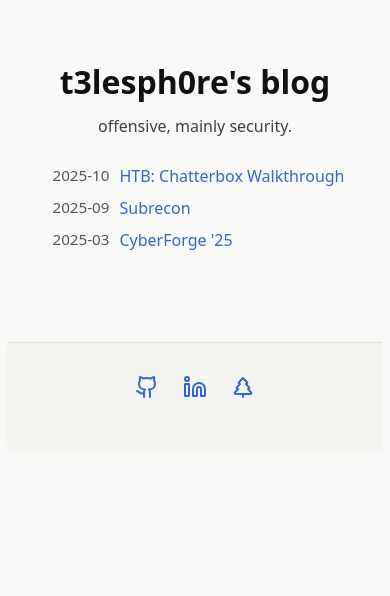
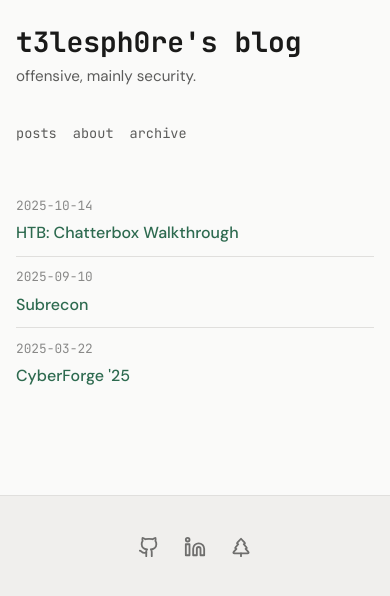
Before and after one commit to t3lesph0re/t3lesph0re.github.io, a Jekyll site: the page built from index.html, in a window 390 px wide. Shown: the top 596 px of the page. Built offline with Jekyll 4.4.1, drawn with Linux system fonts in a browser that asks for light colours.

Commit message:
redesign: modern minimal theme
Co-Authored-By: Claude Opus 4.6 <noreply@anthropic.com>

```diff
--- a/_config.yml
+++ b/_config.yml
@@ -4,10 +4,9 @@ url: "https://t3lesph0re.github.io"
 baseurl: ""
 lang: "en"
 
-plugins:
-  - jekyll-remote-theme
+markdown: kramdown
+kramdown:
+  syntax_highlighter: rouge
 
-sass:
-  style: compressed
-
-remote_theme: riggraz/no-style-please
+rouge:
+  style: base16.dark
--- a/_layouts/default.html
+++ b/_layouts/default.html
@@ -1,25 +1,13 @@
----
----
 <!doctype html>
 <html lang="{{ site.lang | default: 'en' }}">
   <head>
     <meta charset="utf-8">
     <meta name="viewport" content="width=device-width, initial-scale=1">
-
     <title>{{ page.title | default: site.title }}</title>
-
-    <!-- Favicon / icons -->
     <link rel="icon" href="{{ '/favicon.ico' | relative_url }}" sizes="any">
     <link rel="icon" type="image/png" href="{{ '/favicon.ico' | relative_url }}">
     <link rel="apple-touch-icon" href="{{ '/favicon.ico' | relative_url }}">
-
-    <!-- Your CSS -->
     <link rel="stylesheet" href="{{ '/assets/css/custom.css' | relative_url }}">
-
-    <!-- Quick background fallback to soft white -->
-    <style>
-      body { background: #f9f9f8; color: #111; }
-    </style>
   </head>
   <body>
     <main class="page-content" aria-label="Content">
@@ -27,16 +15,14 @@
     </main>
     <footer class="site-footer">
       <div class="footer-icons">
-    <a href="https://github.com/t3lesph0re" target="_blank" aria-label="GitHub">
-      <svg xmlns="http://www.w3.org/2000/svg" width="24" height="24" viewBox="0 0 24 24" fill="none" stroke="currentColor" stroke-width="2" stroke-linecap="round" stroke-linejoin="round" class="lucide lucide-github-icon lucide-github"><path d="M15 22v-4a4.8 4.8 0 0 0-1-3.5c3 0 6-2 6-5.5.08-1.25-.27-2.48-1-3.5.28-1.15.28-2.35 0-3.5 0 0-1 0-3 1.5-2.64-.5-5.36-.5-8 0C6 2 5 2 5 2c-.3 1.15-.3 2.35 0 3.5A5.403 5.403 0 0 0 4 9c0 3.5 3 5.5 6 5.5-.39.49-.68 1.05-.85 1.65-.17.6-.22 1.23-.15 1.85v4"/><path d="M9 18c-4.51 2-5-2-7-2"/></svg>
+        <a href="https://github.com/t3lesph0re" target="_blank" rel="noopener" aria-label="GitHub">
+          <svg xmlns="http://www.w3.org/2000/svg" width="24" height="24" viewBox="0 0 24 24" fill="none" stroke="currentColor" stroke-width="2" stroke-linecap="round" stroke-linejoin="round"><path d="M15 22v-4a4.8 4.8 0 0 0-1-3.5c3 0 6-2 6-5.5.08-1.25-.27-2.48-1-3.5.28-1.15.28-2.35 0-3.5 0 0-1 0-3 1.5-2.64-.5-5.36-.5-8 0C6 2 5 2 5 2c-.3 1.15-.3 2.35 0 3.5A5.403 5.403 0 0 0 4 9c0 3.5 3 5.5 6 5.5-.39.49-.68 1.05-.85 1.65-.17.6-.22 1.23-.15 1.85v4"/><path d="M9 18c-4.51 2-5-2-7-2"/></svg>
         </a>
-
-    <a href="https://www.linkedin.com/in/sebastien-arseneault/" target="_blank" aria-label="LinkedIn">
-      <svg xmlns="http://www.w3.org/2000/svg" width="24" height="24" viewBox="0 0 24 24" fill="none" stroke="currentColor" stroke-width="2" stroke-linecap="round" stroke-linejoin="round" class="lucide lucide-linkedin-icon lucide-linkedin"><path d="M16 8a6 6 0 0 1 6 6v7h-4v-7a2 2 0 0 0-2-2 2 2 0 0 0-2 2v7h-4v-7a6 6 0 0 1 6-6z"/><rect width="4" height="12" x="2" y="9"/><circle cx="4" cy="4" r="2"/></svg>
+        <a href="https://www.linkedin.com/in/sebastien-arseneault/" target="_blank" rel="noopener" aria-label="LinkedIn">
+          <svg xmlns="http://www.w3.org/2000/svg" width="24" height="24" viewBox="0 0 24 24" fill="none" stroke="currentColor" stroke-width="2" stroke-linecap="round" stroke-linejoin="round"><path d="M16 8a6 6 0 0 1 6 6v7h-4v-7a2 2 0 0 0-2-2 2 2 0 0 0-2 2v7h-4v-7a6 6 0 0 1 6-6z"/><rect width="4" height="12" x="2" y="9"/><circle cx="4" cy="4" r="2"/></svg>
         </a>
-
-    <a href="https://deepwoodssec.com" target="_blank" aria-label="Deep Woods Security">
-      <svg xmlns="http://www.w3.org/2000/svg" width="24" height="24" viewBox="0 0 24 24" fill="none" stroke="currentColor" stroke-width="2" stroke-linecap="round" stroke-linejoin="round" class="lucide lucide-tree-pine-icon lucide-tree-pine"><path d="m17 14 3 3.3a1 1 0 0 1-.7 1.7H4.7a1 1 0 0 1-.7-1.7L7 14h-.3a1 1 0 0 1-.7-1.7L9 9h-.2A1 1 0 0 1 8 7.3L12 3l4 4.3a1 1 0 0 1-.8 1.7H15l3 3.3a1 1 0 0 1-.7 1.7H17Z"/><path d="M12 22v-3"/></svg>
+        <a href="https://deepwoodssec.com" target="_blank" rel="noopener" aria-label="Deep Woods Security">
+          <svg xmlns="http://www.w3.org/2000/svg" width="24" height="24" viewBox="0 0 24 24" fill="none" stroke="currentColor" stroke-width="2" stroke-linecap="round" stroke-linejoin="round"><path d="m17 14 3 3.3a1 1 0 0 1-.7 1.7H4.7a1 1 0 0 1-.7-1.7L7 14h-.3a1 1 0 0 1-.7-1.7L9 9h-.2A1 1 0 0 1 8 7.3L12 3l4 4.3a1 1 0 0 1-.8 1.7H15l3 3.3a1 1 0 0 1-.7 1.7H17Z"/><path d="M12 22v-3"/></svg>
         </a>
       </div>
     </footer>
--- a/_layouts/post.html
+++ b/_layouts/post.html
@@ -3,11 +3,12 @@ layout: default
 ---
 <div class="post">
   <nav class="post-nav">
-    <a class="back-home" href="{{ '/' | relative_url }}">← Back to Home</a>
+    <a href="{{ '/' | relative_url }}">&larr; back</a>
   </nav>
 
   <article>
-    <h1>{{ page.title }}</h1>
+    <h1 class="post-title">{{ page.title }}</h1>
+    <span class="post-date-detail">{{ page.date | date: "%B %d, %Y" }}</span>
     {{ content }}
   </article>
 </div>
--- a/assets/css/custom.css
+++ b/assets/css/custom.css
@@ -1,173 +1,313 @@
-/* Force global accent and visited colors used by no-style-please */
+/* ===== Fonts ===== */
+@import url('https://fonts.googleapis.com/css2?family=DM+Sans:ital,wght@0,400;0,500;0,700;1,400&family=JetBrains+Mono:wght@400;500;700&display=swap');
+
+/* ===== Variables ===== */
 :root {
-  --accent: #3366cc !important;
-  --accent-visited: #285a9e !important;
-  --text-color: #111 !important;
-  --bg: #f9f9f8 !important;
+  --bg: #fafaf9;
+  --text: #1a1a19;
+  --accent: #2d6a4f;
+  --surface: #f0efed;
+  --border: #e0dfdd;
+  --code-bg: #1e1e1e;
+  --code-text: #d4d4d4;
+  --max-width: 680px;
 }
 
-/* ===== Base ===== */
-body{
-  background:#f9f9f8;      /* soft off-white */
-  color:#111;
-  font-family:system-ui,-apple-system,"Segoe UI",Roboto,Ubuntu,Cantarell,"Helvetica Neue",Arial,sans-serif;
-  line-height:1.65;
-  -webkit-font-smoothing:antialiased;
-  text-rendering:optimizeLegibility;
-}
-@media (prefers-color-scheme:dark){
-  body{background:#0e0e0e;color:#ddd}
+/* ===== Reset & Base ===== */
+*, *::before, *::after { box-sizing: border-box; }
+
+body {
+  margin: 0;
+  padding: 0;
+  background: var(--bg);
+  color: var(--text);
+  font-family: 'DM Sans', system-ui, -apple-system, sans-serif;
+  font-size: 1rem;
+  line-height: 1.7;
+  -webkit-font-smoothing: antialiased;
+  text-rendering: optimizeLegibility;
 }
 
-/* Links (kill orange) */
-a,.post a,.page a,.postList a,.wrap a{
-  color:#3366cc !important;              /* soft blue */
-  text-decoration:none;
-  transition:color .2s ease;
+/* ===== Selection ===== */
+::selection {
+  background: #2d6a4f;
+  color: #fff;
 }
-a:hover,.post a:hover,.page a:hover,.postList a:hover,.wrap a:hover{
-  color:#1a4f8a !important;
-  text-decoration:underline;
-}
-a:visited,.post a:visited,.page a:visited,.postList a:visited,.wrap a:visited{
-  color:#285a9e !important;
+::-moz-selection {
+  background: #2d6a4f;
+  color: #fff;
 }
 
 /* ===== Layout ===== */
-.wrap{max-width:720px;margin:0 auto;padding:1rem}
-.page,.post{max-width:720px;margin:0 auto;padding:0 1rem}   /* no boxed card */
-
-/* Home header */
-.site-header{text-align:center;margin:2rem 0 1.25rem}
-.site-header h1{margin:0 0 .25rem}
-.site-tagline{margin:0;opacity:.8}
-
-/* Home post list (date + title) */
-.postList{list-style:none;padding:0;margin:1.5rem auto;width:fit-content}
-.postList li{display:flex;gap:16px;margin:.35rem 0}
-.postList li span{width:80px;text-align:right;flex-shrink:0;opacity:.7}
-@media (max-width:480px){
-  .postList li{gap:10px}
-  .postList li span{width:64px;font-size:.95rem}
+.page-content {
+  max-width: var(--max-width);
+  margin: 0 auto;
+  padding: 2rem 1.5rem 3rem;
 }
 
-/* Images */
-.post img,.page img,figure img{
-  max-width:100%;height:auto;display:block;margin:1rem auto
+/* ===== Links ===== */
+a {
+  color: var(--accent);
+  text-decoration: none;
+  transition: color 0.2s ease;
 }
-figure{margin:1.25rem auto;text-align:center}
-figcaption{font-size:.9rem;opacity:.75;margin-top:.25rem}
+a:hover {
+  color: #1b4332;
+  text-decoration: underline;
+}
 
-/* Meta cleanup (hide raw timestamps some layouts emit) */
-time,.post-meta{display:none !important}
+/* ===== Typography — Mono Headers ===== */
+h1, h2, h3, h4, h5, h6 {
+  font-family: 'JetBrains Mono', monospace;
+  color: var(--text);
+  line-height: 1.3;
+  margin-top: 2rem;
+  margin-bottom: 0.75rem;
+}
+h1 { font-size: 1.75rem; font-weight: 700; }
+h2 { font-size: 1.35rem; font-weight: 600; }
+h3 { font-size: 1.1rem; font-weight: 500; }
 
-/* Back-to-home link (requires _layouts/post.html nav) */
-.post-nav{margin:.25rem 0 1.25rem}
-.post-nav a{opacity:.9}
-.post-nav a:hover{opacity:1;text-decoration:underline}
+/* ===== Site Header ===== */
+.site-header {
+  margin-bottom: 2rem;
+}
+.site-header h1 {
+  margin: 0 0 0.25rem;
+  font-size: 1.75rem;
+}
+.site-tagline {
+  margin: 0;
+  opacity: 0.7;
+  font-size: 0.95rem;
+}
 
-/* ===== One-padding code blocks (final) ===== */
+/* ===== Site Nav ===== */
+.site-nav {
+  display: flex;
+  gap: 1.5rem;
+  margin-bottom: 2.5rem;
+  font-family: 'JetBrains Mono', monospace;
+  font-size: 0.85rem;
+}
+.site-nav a {
+  color: var(--text);
+  opacity: 0.7;
+  transition: opacity 0.2s ease, color 0.2s ease;
+}
+.site-nav a:hover {
+  opacity: 1;
+  color: var(--accent);
+  text-decoration: none;
+}
 
-/* Outer wrapper: ONLY border/bg here */
+/* ===== Post List ===== */
+.post-list {
+  list-style: none;
+  padding: 0;
+  margin: 0;
+}
+.post-list li {
+  display: flex;
+  align-items: baseline;
+  gap: 1rem;
+  padding: 0.6rem 0;
+  border-bottom: 1px solid var(--border);
+}
+.post-list li:last-child {
+  border-bottom: none;
+}
+.post-list .post-date {
+  font-family: 'JetBrains Mono', monospace;
+  font-size: 0.8rem;
+  color: var(--text);
+  opacity: 0.5;
+  flex-shrink: 0;
+  width: 7rem;
+}
+.post-list .post-link {
+  font-weight: 500;
+}
+
+/* ===== Post Page ===== */
+.post {
+  animation: fadeIn 0.4s ease-out;
+}
+@keyframes fadeIn {
+  from { opacity: 0; transform: translateY(8px); }
+  to   { opacity: 1; transform: translateY(0); }
+}
+
+.post-nav {
+  margin: 0 0 1.5rem;
+}
+.post-nav a {
+  font-family: 'JetBrains Mono', monospace;
+  font-size: 0.85rem;
+  opacity: 0.7;
+}
+.post-nav a:hover {
+  opacity: 1;
+  text-decoration: none;
+}
+
+.post-title {
+  margin: 0 0 0.25rem;
+}
+.post-date-detail {
+  font-family: 'JetBrains Mono', monospace;
+  font-size: 0.85rem;
+  color: var(--text);
+  opacity: 0.5;
+  display: block;
+  padding-bottom: 1.25rem;
+  margin-bottom: 2rem;
+  border-bottom: 1px solid var(--border);
+}
+
+.post article {
+  line-height: 1.75;
+}
+
+/* ===== Page Layout ===== */
+.page-nav {
+  margin: 0 0 1.5rem;
+}
+.page-nav a {
+  font-family: 'JetBrains Mono', monospace;
+  font-size: 0.85rem;
+  opacity: 0.7;
+}
+.page-nav a:hover {
+  opacity: 1;
+  text-decoration: none;
+}
+.page-title {
+  margin-top: 0;
+  margin-bottom: 1.5rem;
+}
+
+/* ===== Images ===== */
+img {
+  max-width: 100%;
+  height: auto;
+  display: block;
+  margin: 1.5rem auto;
+  border-radius: 4px;
+}
+figure {
+  margin: 1.5rem auto;
+  text-align: center;
+}
+figcaption {
+  font-size: 0.85rem;
+  opacity: 0.6;
+  margin-top: 0.5rem;
+}
+
+/* ===== Code Blocks (Dark — VS Code Dark+) ===== */
 .highlighter-rouge,
 figure.highlight,
-.highlight {
-  background: #f6f8fa !important;
-  color: #24292f !important;
-  border: 1px solid #d0d7de !important;
-  border-radius: 4px !important;
-  margin: 0.5rem 0 !important;
-  padding: 0 !important;
-  box-shadow: none !important;
+div.highlight {
+  background: var(--code-bg);
+  color: var(--code-text);
+  border-radius: 8px;
+  margin: 1.25rem 0;
+  padding: 0;
+  overflow: hidden;
 }
 
-/* Kill all inner borders/padding/shadows */
-.highlighter-rouge * ,
-figure.highlight * ,
-.highlight * {
-  border: 0 !important;
-  outline: 0 !important;
-  box-shadow: none !important;
-  margin: 0 !important;
-  padding: 0 !important;
-  background: transparent !important;
-}
-
-/* The ONLY padding lives on <pre> */
-.highlight > pre,
-figure.highlight > pre,
 pre {
   display: block;
   width: 100%;
   box-sizing: border-box;
-  padding: 8px 12px !important;
-  margin: 0 !important;
-  border: 0 !important;
-  background: transparent !important;
-  font: 0.95rem/1.5 'JetBrains Mono','Fira Code',ui-monospace,Menlo,Consolas,monospace;
-  white-space: pre !important;       /* no wrapping */
-  overflow-x: auto !important;       /* enable manual scroll */
+  padding: 1rem 1.25rem;
+  margin: 0;
+  background: var(--code-bg);
+  color: var(--code-text);
+  font: 0.85rem/1.6 'JetBrains Mono', monospace;
+  white-space: pre;
+  overflow-x: auto;
+  border-radius: 8px;
 }
 
-/* === Minimal macOS-style scrollbars for code === */
-pre::-webkit-scrollbar {
-  height: 6px;
-}
-pre::-webkit-scrollbar-track {
-  background: transparent;
-}
+/* Scrollbar — code blocks */
+pre::-webkit-scrollbar { height: 6px; }
+pre::-webkit-scrollbar-track { background: transparent; }
 pre::-webkit-scrollbar-thumb {
-  background: rgba(0, 0, 0, 0.2);
+  background: rgba(255,255,255,0.15);
   border-radius: 3px;
 }
-pre::-webkit-scrollbar-thumb:hover {
-  background: rgba(0, 0, 0, 0.35);
-}
-pre {
-  scrollbar-width: thin;
-  scrollbar-color: rgba(0,0,0,0.3) transparent;
+pre::-webkit-scrollbar-thumb:hover { background: rgba(255,255,255,0.25); }
+pre { scrollbar-width: thin; scrollbar-color: rgba(255,255,255,0.2) transparent; }
+
+/* Code inside pre — reset */
+pre code {
+  background: transparent;
+  border: none;
+  padding: 0;
+  color: inherit;
+  font-size: inherit;
+  border-radius: 0;
 }
 
-/* Inline code chips (short snippets in text) */
+/* Inline code */
 code {
-  background: #f2f4f6 !important;
-  color: #24292f !important;
-  border: 1px solid #e1e4e8 !important;
-  border-radius: 4px !important;
-  padding: 0.12rem 0.3rem !important;
-  font: 0.9rem 'JetBrains Mono','Fira Code',ui-monospace,Menlo,Consolas,monospace;
+  background: var(--surface);
+  color: var(--text);
+  border: 1px solid var(--border);
+  border-radius: 4px;
+  padding: 0.15rem 0.35rem;
+  font: 0.85rem 'JetBrains Mono', monospace;
 }
 
-/* Undo inline styling inside <pre> so blocks aren't “skinny chips” */
-pre code,
-.highlight pre code,
-figure.highlight pre code {
-  background: transparent !important;
-  border: 0 !important;
-  padding: 0 !important;
-  color: inherit !important;
-}
+/* ===== Syntax Highlighting — VS Code Dark+ ===== */
+.highlight .c,
+.highlight .c1,
+.highlight .cm { color: #6a9955; }          /* comments — green */
+.highlight .k,
+.highlight .kd,
+.highlight .kn,
+.highlight .kp,
+.highlight .kr,
+.highlight .kt { color: #569cd6; }          /* keywords — blue */
+.highlight .s,
+.highlight .s1,
+.highlight .s2,
+.highlight .sb,
+.highlight .sc,
+.highlight .sd,
+.highlight .se,
+.highlight .sh,
+.highlight .sx { color: #ce9178; }          /* strings — orange */
+.highlight .na { color: #9cdcfe; }           /* attribute names — light blue */
+.highlight .nb { color: #4ec9b0; }           /* builtins — teal */
+.highlight .nc,
+.highlight .nn { color: #4ec9b0; }           /* classes/namespaces — teal */
+.highlight .nf,
+.highlight .fm { color: #dcdcaa; }           /* functions — yellow */
+.highlight .no { color: #4fc1ff; }           /* constants — bright blue */
+.highlight .mi,
+.highlight .mf,
+.highlight .mh,
+.highlight .mo,
+.highlight .il { color: #b5cea8; }          /* numbers — light green */
+.highlight .o,
+.highlight .ow { color: #d4d4d4; }           /* operators */
+.highlight .p { color: #d4d4d4; }             /* punctuation */
+.highlight .gd { color: #f44747; }            /* diff deleted */
+.highlight .gi { color: #b5cea8; }            /* diff inserted */
+.highlight .ge { font-style: italic; }
+.highlight .gs { font-weight: bold; }
+.highlight .err { color: #f44747; }
 
-/* Slightly tighter spacing when a code block sits under a list item */
-li > .highlight,
-li > .highlighter-rouge { margin-top: 0.35rem !important; }
-
-/* Long one-liner fix: wrap instead of scroll */
-.wraplong pre {
-  white-space: pre-wrap;
-  word-break: break-word;
-  overflow-x: visible;
-}
-
-/* --- Footer styling (light-only) --- */
+/* ===== Footer ===== */
 .site-footer {
   text-align: center;
-  padding: 2rem 1rem;
-  background: #f3f3f0; /* slightly darker than page bg (#f9f9f8) */
-  border-top: 1px solid #e0e0e0;
-  color: #333;
-  margin-top: 3rem;
-  box-shadow: 0 -1px 4px rgba(0,0,0,0.04); /* subtle separation */
+  padding: 2.5rem 1rem;
+  background: var(--surface);
+  border-top: 1px solid var(--border);
+  margin-top: 4rem;
 }
 
 .footer-icons {
@@ -175,25 +315,50 @@ li > .highlighter-rouge { margin-top: 0.35rem !important; }
   justify-content: center;
   align-items: center;
   gap: 1.5rem;
-  margin-bottom: 0.8rem;
 }
 
 .footer-icons a {
-  color: #1a1a1a;
-  transition: color 0.2s ease, transform 0.2s ease;
+  color: var(--text);
+  opacity: 0.6;
+  transition: color 0.2s ease, transform 0.2s ease, opacity 0.2s ease;
+  display: inline-flex;
+}
+.footer-icons a:hover {
+  color: var(--accent);
+  opacity: 1;
+  transform: translateY(-2px);
+  text-decoration: none;
 }
 
-.footer-icons a:hover {
-  color: #265e33; /* Deep Woods green */
-  transform: scale(1.1);
+.footer-icons svg {
+  width: 22px;
+  height: 22px;
 }
 
-.icon {
-  width: 26px;
-  height: 26px;
+/* ===== Mobile ===== */
+@media (max-width: 600px) {
+  .page-content {
+    padding: 1.5rem 1rem 2rem;
+  }
+
+  h1 { font-size: 1.4rem; }
+  h2 { font-size: 1.15rem; }
+  h3 { font-size: 1rem; }
+
+  .post-list li {
+    flex-direction: column;
+    gap: 0.15rem;
+  }
+  .post-list .post-date {
+    width: auto;
+  }
+
+  .site-nav {
+    gap: 1rem;
+  }
+
+  pre {
+    padding: 0.75rem 1rem;
+    font-size: 0.8rem;
+  }
 }
-
-.footer-note {
-  font-size: 0.85rem;
-  opacity: 0.7;
-}
--- a/index.html
+++ b/index.html
@@ -3,7 +3,6 @@ layout: default
 title: Home
 ---
 
-<main class="wrap">
 <header class="site-header">
   <h1>{{ site.title }}</h1>
   {% if site.description %}
@@ -11,12 +10,17 @@ title: Home
   {% endif %}
 </header>
 
-  <ul class="postList">
+<nav class="site-nav">
+  <a href="{{ '/' | relative_url }}">posts</a>
+  <a href="{{ '/about' | relative_url }}">about</a>
+  <a href="{{ '/archive' | relative_url }}">archive</a>
+</nav>
+
+<ul class="post-list">
   {% for post in site.posts %}
     <li>
-        <span>{{ post.date | date: "%Y-%m" }}</span>
-        <a href="{{ post.url | relative_url }}">{{ post.title }}</a>
+      <span class="post-date">{{ post.date | date: "%Y-%m-%d" }}</span>
+      <a class="post-link" href="{{ post.url | relative_url }}">{{ post.title }}</a>
     </li>
   {% endfor %}
 </ul>
-</main>
```
Also changed, not shown: _data/menu.yml (deleted, +0 -9 lines), _includes/head.html (deleted, +0 -11 lines), _layouts/archive.html (added, +19 -0 lines), _layouts/page.html (added, +10 -0 lines). Lines whose indentation alone changed are shown as unchanged.
